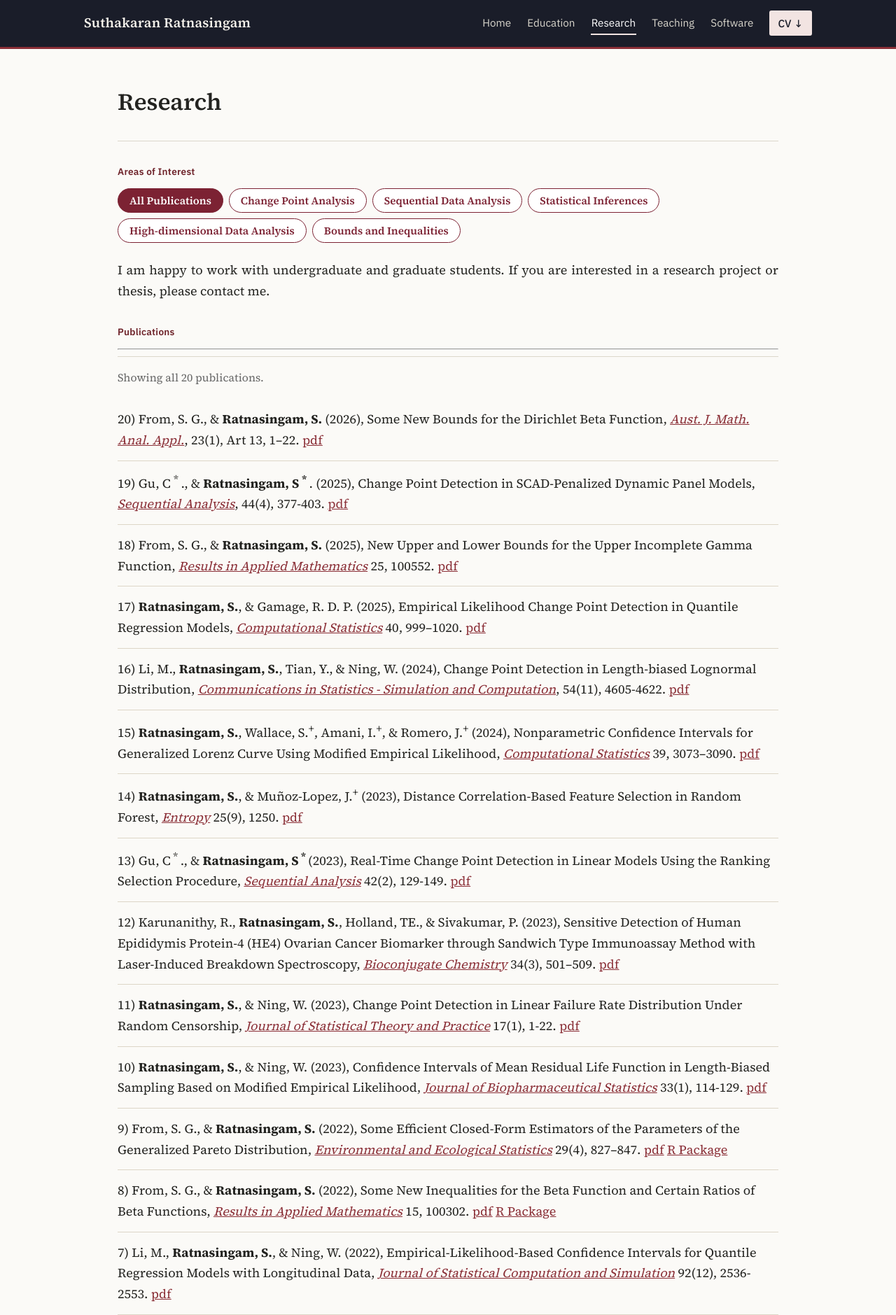
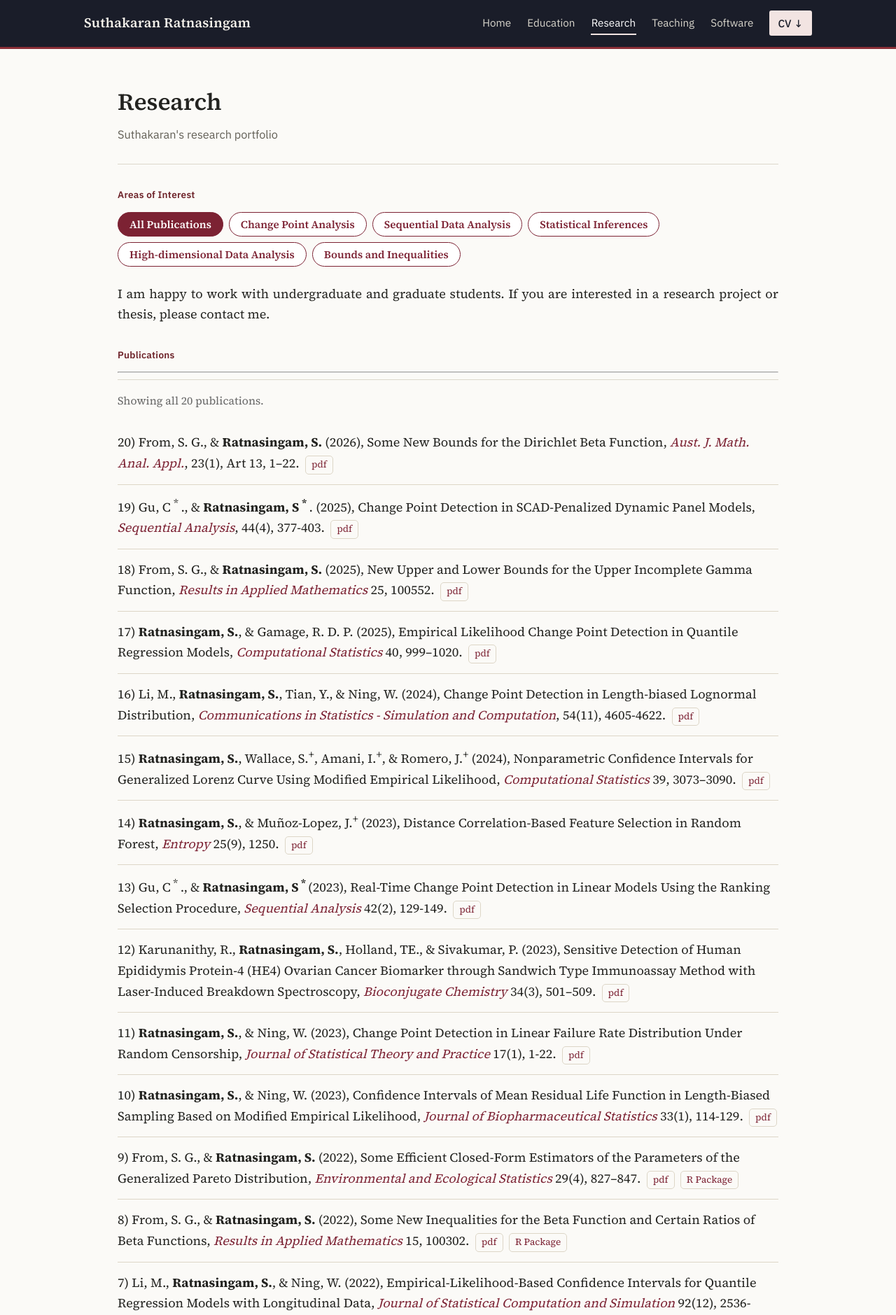
Before and after one commit to suthakaranr/suthakaranr.github.io, a Jekyll site: the page built from pages/Research.md, in a window 1280 px wide. Shown: the top 1879 px of the page at 70% size. Built offline with Jekyll 4.4.1, drawn with Linux system fonts in a browser that asks for light colours.

Commit message:
Add files via upload

```diff
--- a/pages/Research.md
+++ b/pages/Research.md
@@ -1,6 +1,7 @@
 ---
 layout: page
 title: Research
+description: Suthakaran's research portfolio
 ---
 
 <style>
@@ -11,6 +12,10 @@ title: Research
 .pub-count{color:#666;font-size:0.9rem;margin:10px 0;}
 .pub{padding:14px 0;border-bottom:1px solid #ddd6c7;}
 .pub:last-child{border-bottom:none;}
+.pub i a{color:#7c2233;text-decoration:none;border-bottom:1px solid transparent;transition:border-color .15s ease;}
+.pub i a:hover, .pub i a:focus-visible{border-bottom-color:#7c2233;}
+.pub-link{display:inline-block;font-size:0.85rem;color:#7c2233;border:1px solid #ddd6c7;border-radius:5px;padding:1px 8px;margin-left:4px;text-decoration:none;transition:background-color .15s ease, border-color .15s ease;}
+.pub-link:hover, .pub-link:focus-visible{background:#f2e9ea;border-color:#7c2233;}
 </style>
 
 #### Areas of Interest
@@ -33,83 +38,83 @@ I am happy to work with undergraduate and graduate students. If you are interest
 <p id="pub-count" class="pub-count"></p>
 
 <div class="pub" data-tags="bd">
-20) From, S. G., & <b>Ratnasingam, S.</b> (2026), Some New Bounds for the Dirichlet Beta Function, <i><a href="https://ajmaa.org/cgi-bin/paper.pl?string=v23n1/V23I1P13.tex" target="_blank">Aust. J. Math. Anal. Appl.</a></i>, 23(1), Art 13, 1–22. <a href="../assets/2026SFSRAJMAA.pdf" target="_blank">pdf</a>
+20) From, S. G., & <b>Ratnasingam, S.</b> (2026), Some New Bounds for the Dirichlet Beta Function, <i><a href="https://ajmaa.org/cgi-bin/paper.pl?string=v23n1/V23I1P13.tex" target="_blank">Aust. J. Math. Anal. Appl.</a></i>, 23(1), Art 13, 1–22. <a href="../assets/2026SFSRAJMAA.pdf" target="_blank" class="pub-link">pdf</a>
 </div>
 
 <div class="pub" data-tags="cp,seq,hd">
-19) Gu, C <sup> * </sup>., & <b>Ratnasingam, S <sup> * </sup></b>. (2025), Change Point Detection in SCAD-Penalized Dynamic Panel Models, <i><a href="https://doi.org/10.1080/07474946.2025.2510372" target="_blank">Sequential Analysis</a></i>, 44(4), 377-403. <a href="../assets/2025CGSR.pdf" target="_blank">pdf</a>
+19) Gu, C <sup> * </sup>., & <b>Ratnasingam, S <sup> * </sup></b>. (2025), Change Point Detection in SCAD-Penalized Dynamic Panel Models, <i><a href="https://doi.org/10.1080/07474946.2025.2510372" target="_blank">Sequential Analysis</a></i>, 44(4), 377-403. <a href="../assets/2025CGSR.pdf" target="_blank" class="pub-link">pdf</a>
 </div>
 
 <div class="pub" data-tags="bd">
-18) From, S. G., & <b>Ratnasingam, S.</b> (2025), New Upper and Lower Bounds for the Upper Incomplete Gamma Function, <i><a href="https://doi.org/10.1016/j.rinam.2025.100552" target="_blank">Results in Applied Mathematics</a></i> 25, 100552. <a href="../assets/2025FSRINAM.pdf" target="_blank">pdf</a>
+18) From, S. G., & <b>Ratnasingam, S.</b> (2025), New Upper and Lower Bounds for the Upper Incomplete Gamma Function, <i><a href="https://doi.org/10.1016/j.rinam.2025.100552" target="_blank">Results in Applied Mathematics</a></i> 25, 100552. <a href="../assets/2025FSRINAM.pdf" target="_blank" class="pub-link">pdf</a>
 </div>
 
 <div class="pub" data-tags="cp,inf">
-17) <b>Ratnasingam, S.</b>, & Gamage, R. D. P. (2025), Empirical Likelihood Change Point Detection in Quantile Regression Models, <i><a href="https://doi.org/10.1007/s00180-024-01526-w" target="_blank">Computational Statistics</a></i> 40, 999–1020. <a href="../assets/2024SRRG.pdf" target="_blank">pdf</a>
+17) <b>Ratnasingam, S.</b>, & Gamage, R. D. P. (2025), Empirical Likelihood Change Point Detection in Quantile Regression Models, <i><a href="https://doi.org/10.1007/s00180-024-01526-w" target="_blank">Computational Statistics</a></i> 40, 999–1020. <a href="../assets/2024SRRG.pdf" target="_blank" class="pub-link">pdf</a>
 </div>
 
 <div class="pub" data-tags="cp,inf">
-16) Li, M., <b>Ratnasingam, S.</b>, Tian, Y., & Ning, W. (2024), Change Point Detection in Length-biased Lognormal Distribution, <i><a href="https://doi.org/10.1080/03610918.2024.2386561" target="_blank">Communications in Statistics - Simulation and Computation</a></i>, 54(11), 4605-4622. <a href="../assets/2024SRWN.pdf" target="_blank">pdf</a>
+16) Li, M., <b>Ratnasingam, S.</b>, Tian, Y., & Ning, W. (2024), Change Point Detection in Length-biased Lognormal Distribution, <i><a href="https://doi.org/10.1080/03610918.2024.2386561" target="_blank">Communications in Statistics - Simulation and Computation</a></i>, 54(11), 4605-4622. <a href="../assets/2024SRWN.pdf" target="_blank" class="pub-link">pdf</a>
 </div>
 
 <div class="pub" data-tags="inf">
-15) <b>Ratnasingam, S.</b>, Wallace, S.<sup>+</sup>, Amani, I.<sup>+</sup>, & Romero, J.<sup>+</sup> (2024), Nonparametric Confidence Intervals for Generalized Lorenz Curve Using Modified Empirical Likelihood, <i><a href="https://doi.org/10.1007/s00180-023-01431-8" target="_blank">Computational Statistics</a></i> 39, 3073–3090. <a href="../assets/2023SRSIJ.pdf" target="_blank">pdf</a>
+15) <b>Ratnasingam, S.</b>, Wallace, S.<sup>+</sup>, Amani, I.<sup>+</sup>, & Romero, J.<sup>+</sup> (2024), Nonparametric Confidence Intervals for Generalized Lorenz Curve Using Modified Empirical Likelihood, <i><a href="https://doi.org/10.1007/s00180-023-01431-8" target="_blank">Computational Statistics</a></i> 39, 3073–3090. <a href="../assets/2023SRSIJ.pdf" target="_blank" class="pub-link">pdf</a>
 </div>
 
 <div class="pub" data-tags="hd">
-14) <b>Ratnasingam, S.</b>, & Muñoz-Lopez, J.<sup>+</sup> (2023), Distance Correlation-Based Feature Selection in Random Forest, <i><a href="https://www.ncbi.nlm.nih.gov/pmc/articles/PMC10528294/" target="_blank">Entropy</a></i> 25(9), 1250. <a href="../assets/2023SJEN.pdf" target="_blank">pdf</a>
+14) <b>Ratnasingam, S.</b>, & Muñoz-Lopez, J.<sup>+</sup> (2023), Distance Correlation-Based Feature Selection in Random Forest, <i><a href="https://www.ncbi.nlm.nih.gov/pmc/articles/PMC10528294/" target="_blank">Entropy</a></i> 25(9), 1250. <a href="../assets/2023SJEN.pdf" target="_blank" class="pub-link">pdf</a>
 </div>
 
 <div class="pub" data-tags="cp,seq">
-13) Gu, C<sup> * </sup>., & <b>Ratnasingam, S<sup> * </sup></b> (2023), Real-Time Change Point Detection in Linear Models Using the Ranking Selection Procedure, <i><a href="https://doi.org/10.1080/07474946.2023.2187416" target="_blank">Sequential Analysis</a></i> 42(2), 129-149. <a href="../assets/2023CGSR.pdf" target="_blank">pdf</a>
+13) Gu, C<sup> * </sup>., & <b>Ratnasingam, S<sup> * </sup></b> (2023), Real-Time Change Point Detection in Linear Models Using the Ranking Selection Procedure, <i><a href="https://doi.org/10.1080/07474946.2023.2187416" target="_blank">Sequential Analysis</a></i> 42(2), 129-149. <a href="../assets/2023CGSR.pdf" target="_blank" class="pub-link">pdf</a>
 </div>
 
 <div class="pub" data-tags="">
-12) Karunanithy, R., <b>Ratnasingam, S.</b>, Holland, TE., & Sivakumar, P. (2023), Sensitive Detection of Human Epididymis Protein-4 (HE4) Ovarian Cancer Biomarker through Sandwich Type Immunoassay Method with Laser-Induced Breakdown Spectroscopy, <i><a href="https://doi.org/10.1021/acs.bioconjchem.2c00551" target="_blank">Bioconjugate Chemistry</a></i> 34(3), 501–509. <a href="../assets/2023RKSU.pdf" target="_blank">pdf</a>
+12) Karunanithy, R., <b>Ratnasingam, S.</b>, Holland, TE., & Sivakumar, P. (2023), Sensitive Detection of Human Epididymis Protein-4 (HE4) Ovarian Cancer Biomarker through Sandwich Type Immunoassay Method with Laser-Induced Breakdown Spectroscopy, <i><a href="https://doi.org/10.1021/acs.bioconjchem.2c00551" target="_blank">Bioconjugate Chemistry</a></i> 34(3), 501–509. <a href="../assets/2023RKSU.pdf" target="_blank" class="pub-link">pdf</a>
 </div>
 
 <div class="pub" data-tags="cp">
-11) <b>Ratnasingam, S.</b>, & Ning, W. (2023), Change Point Detection in Linear Failure Rate Distribution Under Random Censorship, <i><a href="https://doi.org/10.1007/s42519-022-00309-0" target="_blank">Journal of Statistical Theory and Practice</a></i> 17(1), 1-22. <a href="../assets/2023SWJSTP.pdf" target="_blank">pdf</a>
+11) <b>Ratnasingam, S.</b>, & Ning, W. (2023), Change Point Detection in Linear Failure Rate Distribution Under Random Censorship, <i><a href="https://doi.org/10.1007/s42519-022-00309-0" target="_blank">Journal of Statistical Theory and Practice</a></i> 17(1), 1-22. <a href="../assets/2023SWJSTP.pdf" target="_blank" class="pub-link">pdf</a>
 </div>
 
 <div class="pub" data-tags="inf">
-10) <b>Ratnasingam, S.</b>, & Ning, W. (2023), Confidence Intervals of Mean Residual Life Function in Length-Biased Sampling Based on Modified Empirical Likelihood, <i><a href="https://doi.org/10.1080/10543406.2022.2089157" target="_blank">Journal of Biopharmaceutical Statistics</a></i> 33(1), 114-129. <a href="../assets/2023SWJBPS.pdf" target="_blank">pdf</a>
+10) <b>Ratnasingam, S.</b>, & Ning, W. (2023), Confidence Intervals of Mean Residual Life Function in Length-Biased Sampling Based on Modified Empirical Likelihood, <i><a href="https://doi.org/10.1080/10543406.2022.2089157" target="_blank">Journal of Biopharmaceutical Statistics</a></i> 33(1), 114-129. <a href="../assets/2023SWJBPS.pdf" target="_blank" class="pub-link">pdf</a>
 </div>
 
 <div class="pub" data-tags="bd,inf">
-9) From, S. G., & <b>Ratnasingam, S.</b> (2022), Some Efficient Closed-Form Estimators of the Parameters of the Generalized Pareto Distribution, <i><a href="https://doi.org/10.1007/s10651-022-00548-1" target="_blank">Environmental and Ecological Statistics</a></i> 29(4), 827–847. <a href="../assets/2022FSEES.pdf" target="_blank">pdf</a> <a href="https://github.com/suthakaranr/EfficientClosedGPD" target="_blank">R Package</a>
+9) From, S. G., & <b>Ratnasingam, S.</b> (2022), Some Efficient Closed-Form Estimators of the Parameters of the Generalized Pareto Distribution, <i><a href="https://doi.org/10.1007/s10651-022-00548-1" target="_blank">Environmental and Ecological Statistics</a></i> 29(4), 827–847. <a href="../assets/2022FSEES.pdf" target="_blank" class="pub-link">pdf</a> <a href="https://github.com/suthakaranr/EfficientClosedGPD" target="_blank" class="pub-link">R Package</a>
 </div>
 
 <div class="pub" data-tags="bd">
-8) From, S. G., & <b>Ratnasingam, S.</b> (2022), Some New Inequalities for the Beta Function and Certain Ratios of Beta Functions, <i><a href="https://doi.org/10.1016/j.rinam.2022.100302" target="_blank">Results in Applied Mathematics</a></i> 15, 100302. <a href="../assets/2022FSRINAM.pdf" target="_blank">pdf</a> <a href="https://github.com/suthakaranr/IneqBetaFun" target="_blank">R Package</a>
+8) From, S. G., & <b>Ratnasingam, S.</b> (2022), Some New Inequalities for the Beta Function and Certain Ratios of Beta Functions, <i><a href="https://doi.org/10.1016/j.rinam.2022.100302" target="_blank">Results in Applied Mathematics</a></i> 15, 100302. <a href="../assets/2022FSRINAM.pdf" target="_blank" class="pub-link">pdf</a> <a href="https://github.com/suthakaranr/IneqBetaFun" target="_blank" class="pub-link">R Package</a>
 </div>
 
 <div class="pub" data-tags="inf">
-7) Li, M., <b>Ratnasingam, S.</b>, & Ning, W. (2022), Empirical-Likelihood-Based Confidence Intervals for Quantile Regression Models with Longitudinal Data, <i><a href="https://doi.org/10.1080/00949655.2022.2043322" target="_blank">Journal of Statistical Computation and Simulation</a></i> 92(12), 2536-2553. <a href="../assets/2022ELJSCS.pdf" target="_blank">pdf</a>
+7) Li, M., <b>Ratnasingam, S.</b>, & Ning, W. (2022), Empirical-Likelihood-Based Confidence Intervals for Quantile Regression Models with Longitudinal Data, <i><a href="https://doi.org/10.1080/00949655.2022.2043322" target="_blank">Journal of Statistical Computation and Simulation</a></i> 92(12), 2536-2553. <a href="../assets/2022ELJSCS.pdf" target="_blank" class="pub-link">pdf</a>
 </div>
 
 <div class="pub" data-tags="cp,seq,hd">
-6) <b>Ratnasingam, S.</b>, & Ning, W. (2021), Monitoring Sequential Structural Changes in Penalized High-Dimensional Linear Models, <i><a href="https://doi.org/10.1080/07474946.2021.1940500" target="_blank">Sequential Analysis</a></i> 40(3), 381-404. <a href="../assets/2021SWSA.pdf" target="_blank">pdf</a>
+6) <b>Ratnasingam, S.</b>, & Ning, W. (2021), Monitoring Sequential Structural Changes in Penalized High-Dimensional Linear Models, <i><a href="https://doi.org/10.1080/07474946.2021.1940500" target="_blank">Sequential Analysis</a></i> 40(3), 381-404. <a href="../assets/2021SWSA.pdf" target="_blank" class="pub-link">pdf</a>
 </div>
 
 <div class="pub" data-tags="bd">
-5) From, S. G., & <b>Ratnasingam, S.</b> (2021), Some New Bounds for Moment Generating Functions of Various Life Distributions Using Mean Residual Life Functions, <i><a href="https://doi.org/10.1007/s42519-021-00176-1" target="_blank">Journal of Statistical Theory and Practice</a></i> 15(2), 1-14. <a href="../assets/2021FSJSPT.pdf" target="_blank">pdf</a>
+5) From, S. G., & <b>Ratnasingam, S.</b> (2021), Some New Bounds for Moment Generating Functions of Various Life Distributions Using Mean Residual Life Functions, <i><a href="https://doi.org/10.1007/s42519-021-00176-1" target="_blank">Journal of Statistical Theory and Practice</a></i> 15(2), 1-14. <a href="../assets/2021FSJSPT.pdf" target="_blank" class="pub-link">pdf</a>
 </div>
 
 <div class="pub" data-tags="cp,inf">
-4) <b>Ratnasingam, S.</b>, & Ning, W. (2021), Modified Information Criterion for Regular Change Point Models Based on Confidence Distribution, <i><a href="https://doi.org/10.1007/s10651-021-00485-5" target="_blank">Environmental and Ecological Statistics</a></i> 28(2), 303-322. <a href="../assets/2021SWEES.pdf" target="_blank">pdf</a>
+4) <b>Ratnasingam, S.</b>, & Ning, W. (2021), Modified Information Criterion for Regular Change Point Models Based on Confidence Distribution, <i><a href="https://doi.org/10.1007/s10651-021-00485-5" target="_blank">Environmental and Ecological Statistics</a></i> 28(2), 303-322. <a href="../assets/2021SWEES.pdf" target="_blank" class="pub-link">pdf</a>
 </div>
 
 <div class="pub" data-tags="cp,seq,hd">
-3) <b>Ratnasingam, S.</b>, & Ning, W. (2021), Sequential Change Point Detection for High-Dimensional Data Using Nonconvex Penalized Quantile Regression, <i><a href="https://doi.org/10.1002/bimj.202000078" target="_blank">Biometrical Journal</a></i> 63(3), 575-598. <a href="../assets/2020SWBJ.pdf" target="_blank">pdf</a> <a href="https://onlinelibrary.wiley.com/action/downloadSupplement?doi=10.1002%2Fbimj.202000078&file=bimj2203-sup-0002-SuppMat.pdf" target="_blank">supplementary</a>
+3) <b>Ratnasingam, S.</b>, & Ning, W. (2021), Sequential Change Point Detection for High-Dimensional Data Using Nonconvex Penalized Quantile Regression, <i><a href="https://doi.org/10.1002/bimj.202000078" target="_blank">Biometrical Journal</a></i> 63(3), 575-598. <a href="../assets/2020SWBJ.pdf" target="_blank" class="pub-link">pdf</a> <a href="https://onlinelibrary.wiley.com/action/downloadSupplement?doi=10.1002%2Fbimj.202000078&file=bimj2203-sup-0002-SuppMat.pdf" target="_blank" class="pub-link">supplementary</a>
 </div>
 
 <div class="pub" data-tags="cp,inf">
-2) <b>Ratnasingam, S.</b>, & Ning, W. (2020), Confidence Distributions for Skew Normal Change-Point Model Based on Modified Information Criterion, <i><a href="https://doi.org/10.1007/s42519-020-00108-5" target="_blank">Journal of Statistical Theory and Practice</a></i> 14(3), 1-21. <a href="../assets/2020SWJSPT.pdf" target="_blank">pdf</a>
+2) <b>Ratnasingam, S.</b>, & Ning, W. (2020), Confidence Distributions for Skew Normal Change-Point Model Based on Modified Information Criterion, <i><a href="https://doi.org/10.1007/s42519-020-00108-5" target="_blank">Journal of Statistical Theory and Practice</a></i> 14(3), 1-21. <a href="../assets/2020SWJSPT.pdf" target="_blank" class="pub-link">pdf</a>
 </div>
 
 <div class="pub" data-tags="bd">
-1) From, S. G., & <b>Ratnasingam, S.</b> (2016), Some New Refinements of the Arithmetic, Geometric and Harmonic Mean Inequalities with Applications, <i><a href="http://dx.doi.org/10.12988/ams.2016.66191" target="_blank">Applied Mathematical Sciences</a></i> 10(52), 2553-2569. <a href="../assets/2016FSAMS.pdf" target="_blank">pdf</a>
+1) From, S. G., & <b>Ratnasingam, S.</b> (2016), Some New Refinements of the Arithmetic, Geometric and Harmonic Mean Inequalities with Applications, <i><a href="http://dx.doi.org/10.12988/ams.2016.66191" target="_blank">Applied Mathematical Sciences</a></i> 10(52), 2553-2569. <a href="../assets/2016FSAMS.pdf" target="_blank" class="pub-link">pdf</a>
 </div>
 
 <sup>*</sup> - denotes joint first authors; <br>
```
